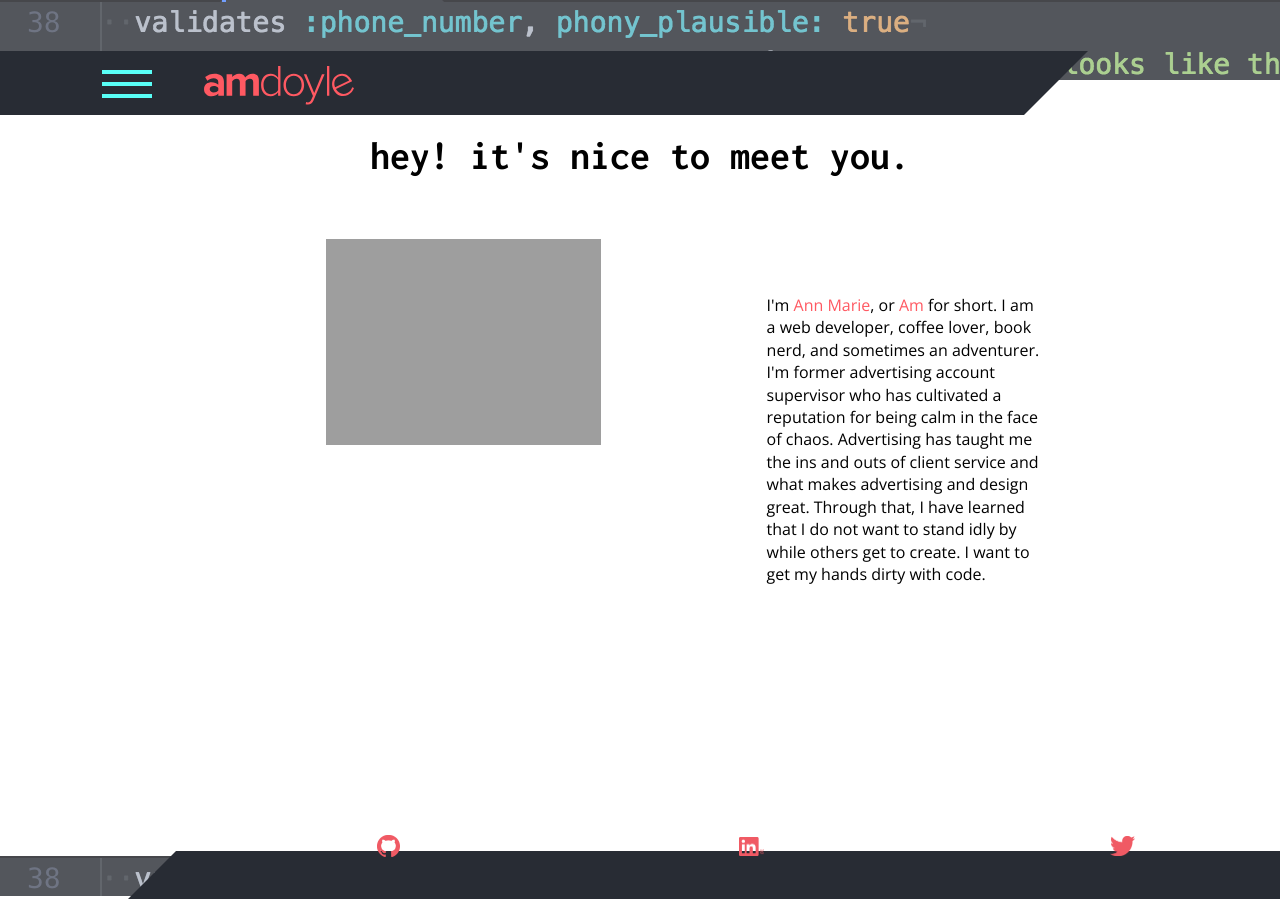
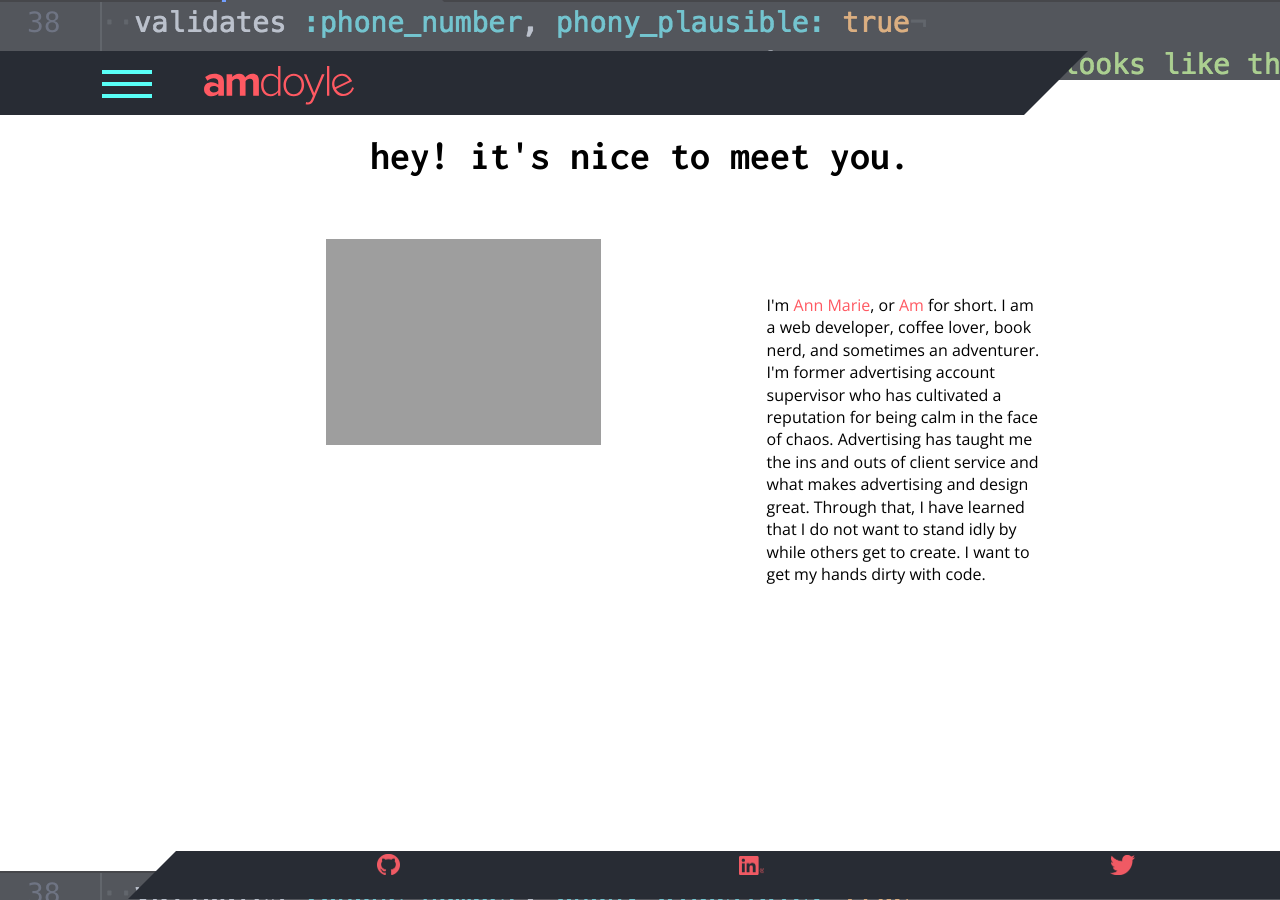
Before and after one commit to amdoyle/amdoyle, a Jekyll site: the page built from index.html, in a window 1280 px wide. Built offline with Jekyll 4.4.1, drawn with Linux system fonts in a browser that asks for light colours; nearby versions of some CDN libraries.

Commit message:
Update footer

```diff
--- a/_sass/_layout.scss
+++ b/_sass/_layout.scss
@@ -181,7 +181,7 @@
 .site-footer {
   position: fixed;
   width: 100vw;
-  height: 30px;
+  height: 15px;
   bottom: 1px;
   margin-right: -5%;
   margin-bottom: -1%;
@@ -212,6 +212,8 @@
     padding: 2%;
     width: 25%;
     height: 25%;
+    align-self: flex-end;
+    margin-bottom: -32px;
   }
 }
 
```
